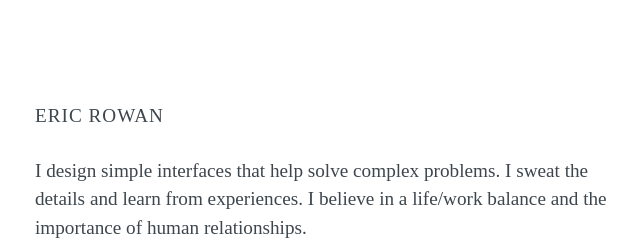
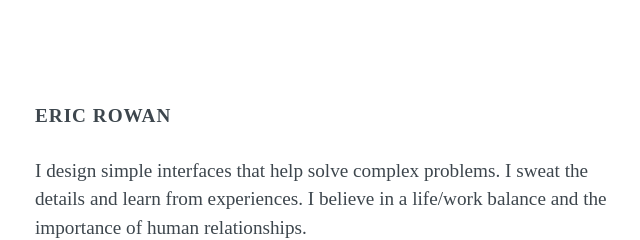
Before and after one commit to ericrowan/ericrowan.github.io, a plain HTML site: page index.html in a window 1280 px wide. Shown: the top 240 px of the page, 317-957 px from the left. Drawn offline with nearby package versions, Linux system fonts and the light colour scheme; a script that the page names is missing.

Commit message:
heading change

```diff
--- a/index.html
+++ b/index.html
@@ -6,7 +6,7 @@
     <head>
         <meta charset="utf-8">
         <meta http-equiv="X-UA-Compatible" content="IE=edge">
-        <title>Eric Rowan</title>
+        <title>Eric Rowan | Product Designer</title>
         <meta name="description" content="">
         <meta name="viewport" content="width=device-width, initial-scale=1">
         <link rel="stylesheet" href="style.css">
@@ -24,7 +24,7 @@
 
             <header class="intro">
 
-                <h4>Eric Rowan</h4>
+                <h4><strong>Eric Rowan</strong></h4>
                 <p>I design simple interfaces that help solve complex problems. I sweat the details and learn from experiences. I believe in a life/work balance and the importance of human relationships.</p>
                 <p>Interested in working together? <a href="mailto:erow80@gmail.com">Email me</a> or check out <a href="https://dl.dropboxusercontent.com/u/6277331/Resume/Resume%20-%20Eric%20Rowan.pdf">my resume</a>.</p>
 
```
